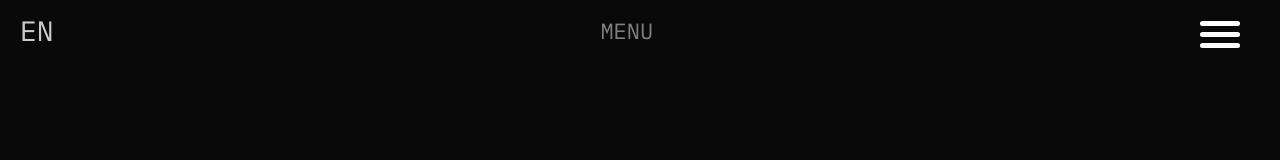
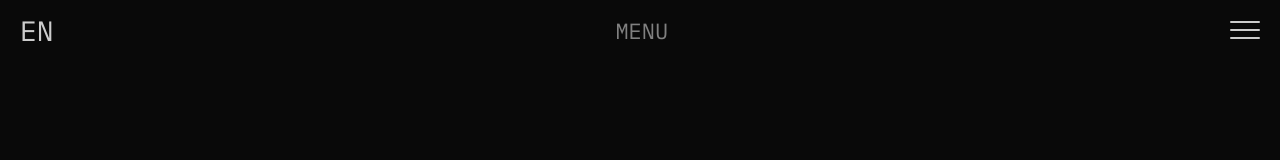
Before and after one commit to jordelucas/portfolio, a React (Create React App) app: page / in a window 1280 px wide. Shown: the top 160 px of the page. Built offline with nearby package versions, Linux system fonts and the light colour scheme.

Commit message:
ButtonToggle layout adjustments

```diff
--- a/src/components/ButtonToggle.js
+++ b/src/components/ButtonToggle.js
@@ -2,33 +2,43 @@ import React, { useState } from 'react'
 import styled, { css } from 'styled-components'
 
 const StyledButtonToggle = styled.div`
-    width: 40px;
-    height: 30px;
-    margin-right: 20px;
+    width: 30px;
+    height: 18px;
     cursor: pointer;
 
-    span {
-        display: block;
-        background-color: #fff;
+    &:hover div {
+        background-color: #808080
+    }
+
+    &:focus div {
+        background-color: #ccc
+    }
+
+    div {
+        background-color: #ccc;
         border-radius: 10px;
-        height: 5px;
+        height: 2px;
         width: 100%;
-        margin: 6px auto;
-        transition-duration: 0.3s;
+        margin-bottom: 6px;
+        transition-duration: 0.2s;
+
+        &:last-child {
+            margin-bottom: 0;
+        }
     }
 
     ${({ active }) =>
         active && css`
-            span:first-child {
+            div:first-child {
                 transform: rotate(45deg) translate(7px, 7px);
             }
 
-            span:not(:first-child):not(:last-child) {
+            div:not(:first-child):not(:last-child) {
                 opacity: 0
             }
 
-            span:last-child {
-                transform: rotate(-45deg) translate(8px, -9px);
+            div:last-child {
+                transform: rotate(-45deg) translate(4px, -5px);
             }
         `}
 `
@@ -41,9 +51,9 @@ export default function ButtonToggle() {
             active = {click}
             onClick = {() => setClick(!click)}>
 
-            <span></span>
-            <span></span>
-            <span></span>
+            <div></div>
+            <div></div>
+            <div></div>
 
         </StyledButtonToggle>
     )
```
